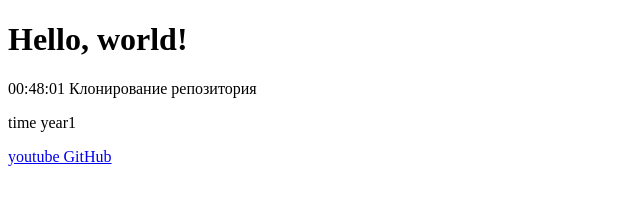
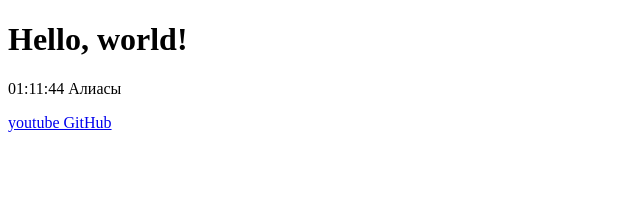
Before and after one commit to dmitrylukansky/testGithub, a plain HTML site: page index.html in a window 1280 px wide. Shown: the whole page, without its empty margins (0-640 px from the left). Drawn offline with Linux system fonts and the light colour scheme.

Commit message:
commit 3

```diff
--- a/index.html
+++ b/index.html
@@ -7,8 +7,7 @@
   </head>
   <body>
     <h1>Hello, world!</h1>
-    <p>00:48:01 Клонирование репозитория</p>
-    <p>time year1</p>
+    <p>01:11:44 Алиасы</p>
     <a href="https://www.youtube.com/watch?v=zUzQG7hmdNM">youtube GitHub</a>
   </body>
 </html>
```
